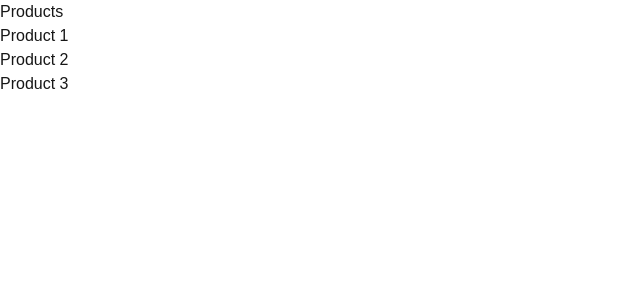
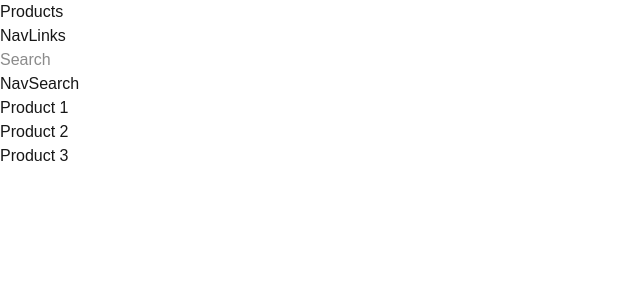
Before and after one commit to DEV-AK-Singh/NextJS-Concepts, a Next.js app: page /products in a window 1280 px wide. Shown: the top 300 px of the page, without its empty margins (0-640 px from the left). Built offline with nearby package versions, Linux system fonts and the light colour scheme.

Commit message:
done client components placement

```diff
--- a/package.json
+++ b/package.json
@@ -10,6 +10,7 @@
   },
   "dependencies": {
     "@types/react-slick": "^0.23.13",
+    "client-only": "^0.0.1",
     "next": "15.5.4",
     "react": "19.1.0",
     "react-dom": "19.1.0",
--- /dev/null
+++ b/src/app/components/navbar/navbar.tsx
@@ -0,0 +1,12 @@
+import React from "react";
+import NavSearch from "./navsearch";
+import NavLinks from "./navlinks";
+
+export default function Navbar() {
+  return (
+    <>
+      <NavLinks />
+      <NavSearch />
+    </>
+  );
+}
--- /dev/null
+++ b/src/app/components/navbar/navlinks.tsx
@@ -0,0 +1,5 @@
+import React from "react";
+
+export default function NavLinks() {
+  return <div>NavLinks</div>;
+}
--- /dev/null
+++ b/src/app/components/navbar/navsearch.tsx
@@ -0,0 +1,15 @@
+"use client";
+import React from "react";
+
+export default function NavSearch() {
+  const [search, setSearch] = React.useState("");
+  return <>
+    <input
+      type="text"
+      placeholder="Search"
+      value={search}
+      onChange={(e) => setSearch(e.target.value)}
+    />
+    <div>NavSearch {search}</div>
+  </>;
+}
--- a/src/app/products/page.tsx
+++ b/src/app/products/page.tsx
@@ -1,6 +1,7 @@
 import { Metadata } from "next";
 import Link from "next/link";
 import React from "react";
+import Navbar from "../components/navbar/navbar";
 
 export const metadata: Metadata = {
   title: {
@@ -13,6 +14,7 @@ export default function Products() {
 
   return <>
     <h1>Products</h1>
+    <Navbar />
     <ul>
       <li><Link href="products/1">Product 1</Link></li>
       <li><Link href="products/2">Product 2</Link></li>
--- a/src/app/profile/page.tsx
+++ b/src/app/profile/page.tsx
@@ -4,12 +4,14 @@ import React from "react";
 import Slider from "../components/slider";
 import { useTheme } from "../components/themeProvider";
 // import { serverUtils } from "../utils/server-utils";
+import { clientUtils } from "../utils/client-utils";
 
 export default function Profile() {
   // console.log(serverUtils());
   const { theme, toggleTheme } = useTheme();
   return (
     <>
+      <div>{clientUtils()}</div>
       <div>Profile - {theme} - <button onClick={toggleTheme} className={`font-bold py-1 px-4 rounded-2xl ${theme === "light" ? "bg-white text-black border border-white" : "bg-black text-white border border-white" }`}>Toggle Theme</button></div>
       <Slider />
     </>
--- /dev/null
+++ b/src/app/utils/client-utils.ts
@@ -0,0 +1,6 @@
+import "client-only";
+
+export const clientUtils = () => {
+    console.log("client utils");
+    return "client utils";
+}
```
Also changed, not shown: 1 other file (tests, documents, lock files or other folders).
